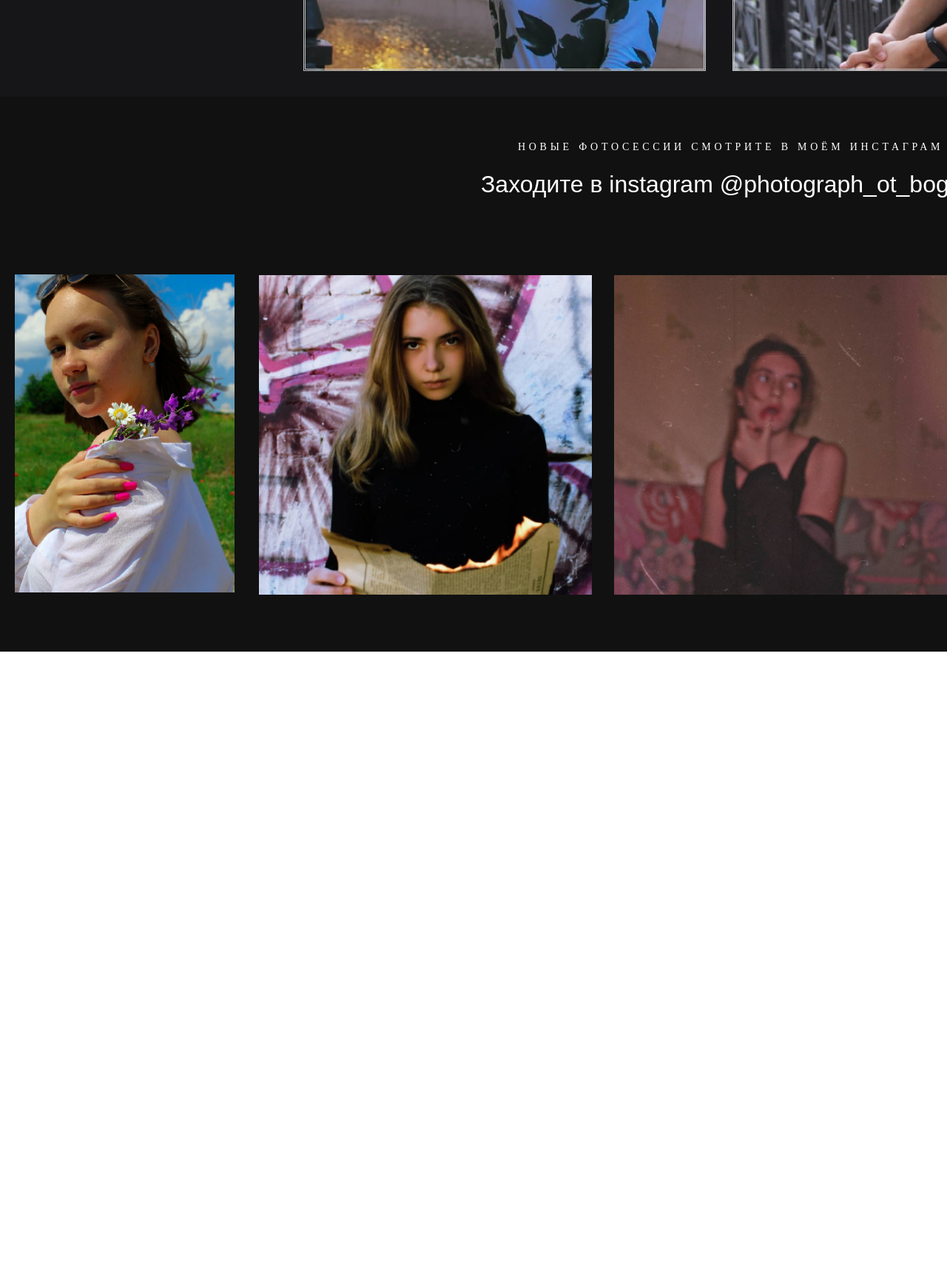
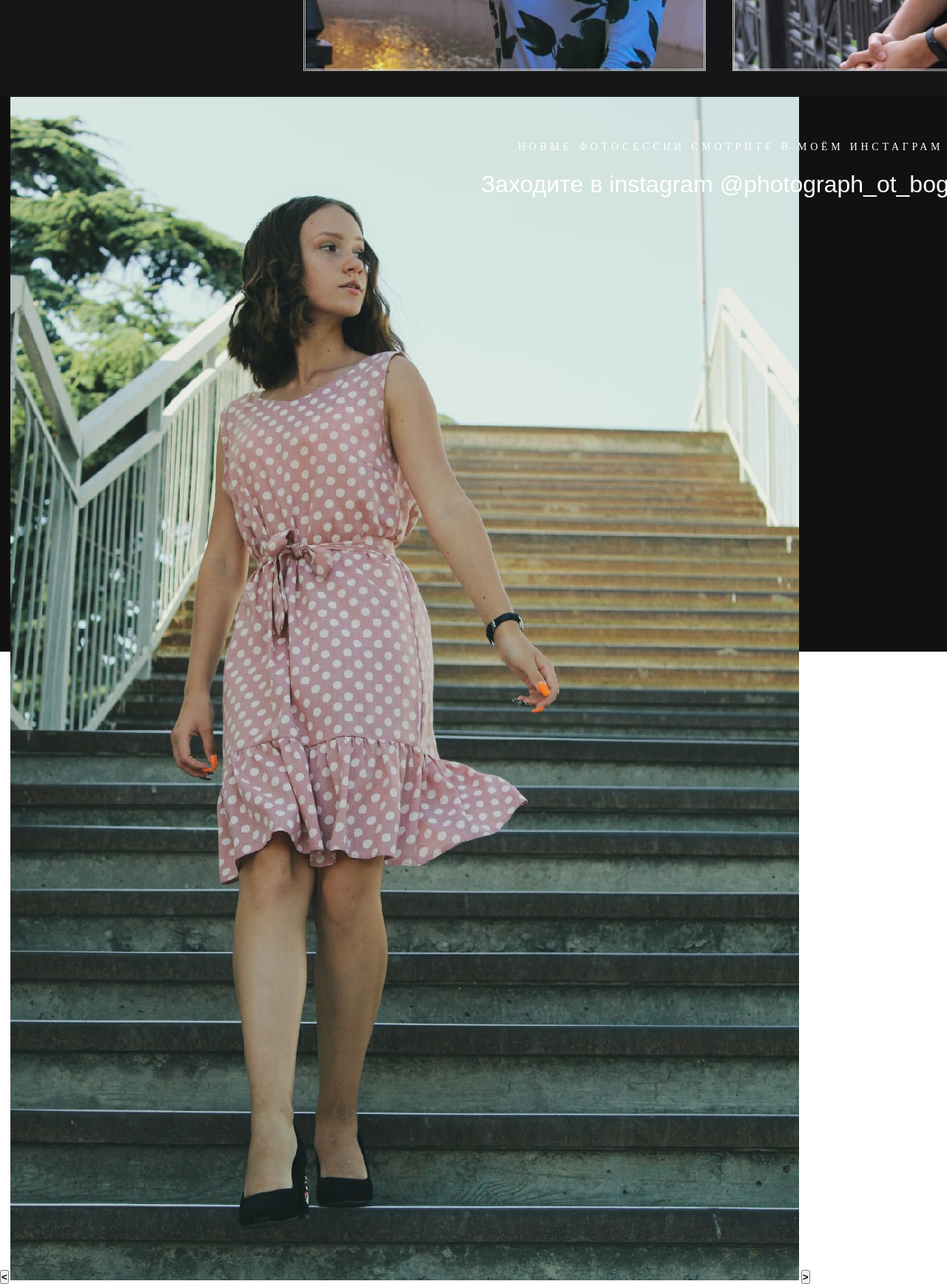
Before and after one commit to bkkbbkk/bkkbbk.github.io, a plain HTML site: page index.html in a window 1280 px wide. Shown: the part 1660-3396 px from the top of the page at 74% size. Before the commit the page ends 2541 px from the top, so only its background shows below. Drawn offline with nearby package versions, Linux system fonts and the light colour scheme.

Commit message:
Add files via upload

```diff
--- a/index.html
+++ b/index.html
@@ -6,9 +6,9 @@
 	<link rel="stylesheet" href="css/style.css">
 	<link href="https://fonts.googleapis.com/css?family=Open+Sans:600i&di.." rel="stylesheet">
 	<title>фото</title>
+	<script src="script.js"></script>
 </head>
 <body>
-	<script src="script.js"></script>
 	<div class="nav-container">
 		<div class="logo">Даша</div>
 		<nav class="topnav">
@@ -48,9 +48,12 @@
 	<main class="inst">
 		<h3 class="new">новые фотосессии смотрите в моём инстаграм</h3>
 		<h1 class="ins">Заходите в instagram <a href="https://www.instagram.com/_photograph_ot_boga_/" class="phot">@photograph_ot_boga</a></h1>
-		<div class="nada1"></div>
+			<button onclick="prew()" class="knop1"><b><</b></button>
+			<img src="nada.jpg" alt="" id="slider">
+			<button onclick="next()" class="knop"><b>></b></button>
+		<!-- <div class="nada1"></div>
 		<div class="dasha1"></div>
-		<div class="dasha2"></div>
+		<div class="dasha2"></div> -->
 	</main>
 </body>
 </html>
--- /dev/null
+++ b/script.js
@@ -0,0 +1,22 @@
+var images = [
+"nada1.jpg",
+"kiril.jpg",
+"kto.jpg"
+];
+var num = 0;
+function next() {
+	var slider = document.getElementById('slider');
+	num++;
+	if (num >= images.length) {
+		num = 0;
+	}
+	slider.src = images[num];
+}
+function prew() {
+	var slider = document.getElementById('slider');
+	num--;
+	if (num < 0) {
+		num = images.length-1;
+	}
+	slider.src = images[num];
+}
```
